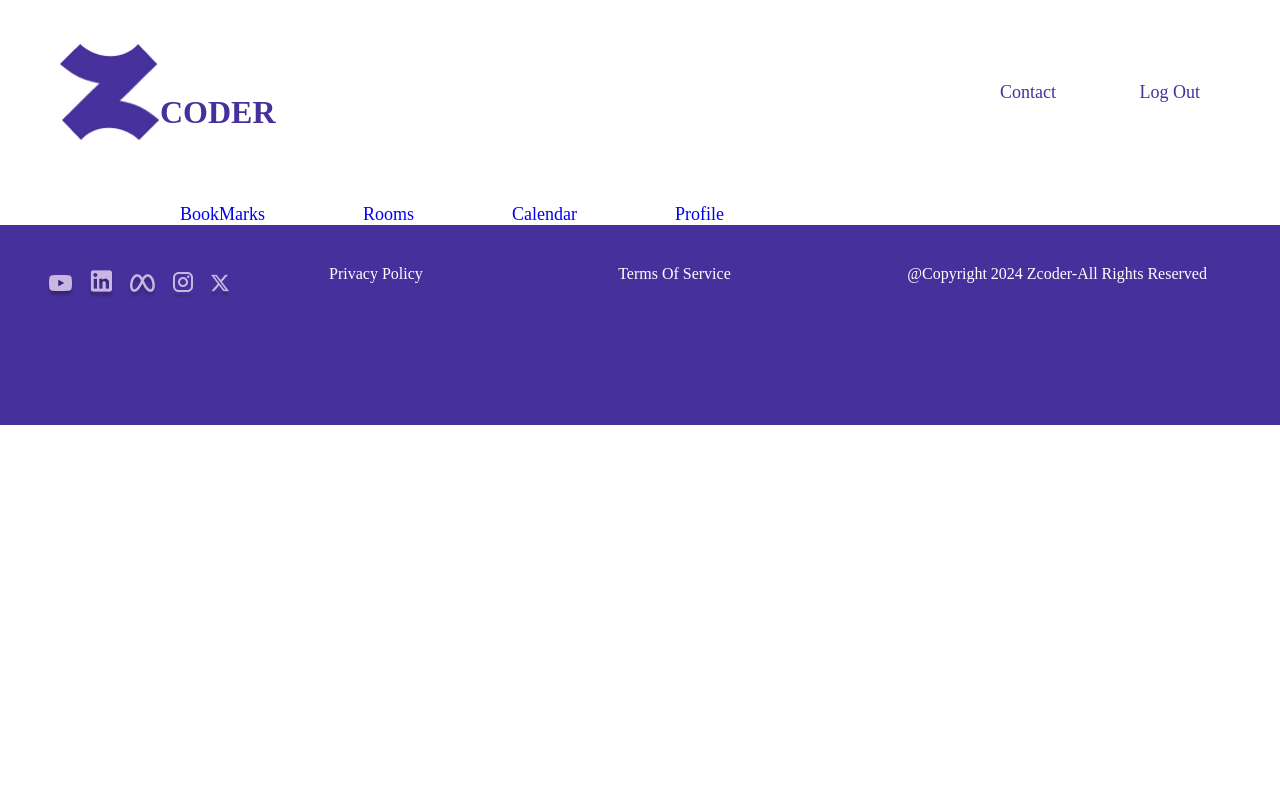
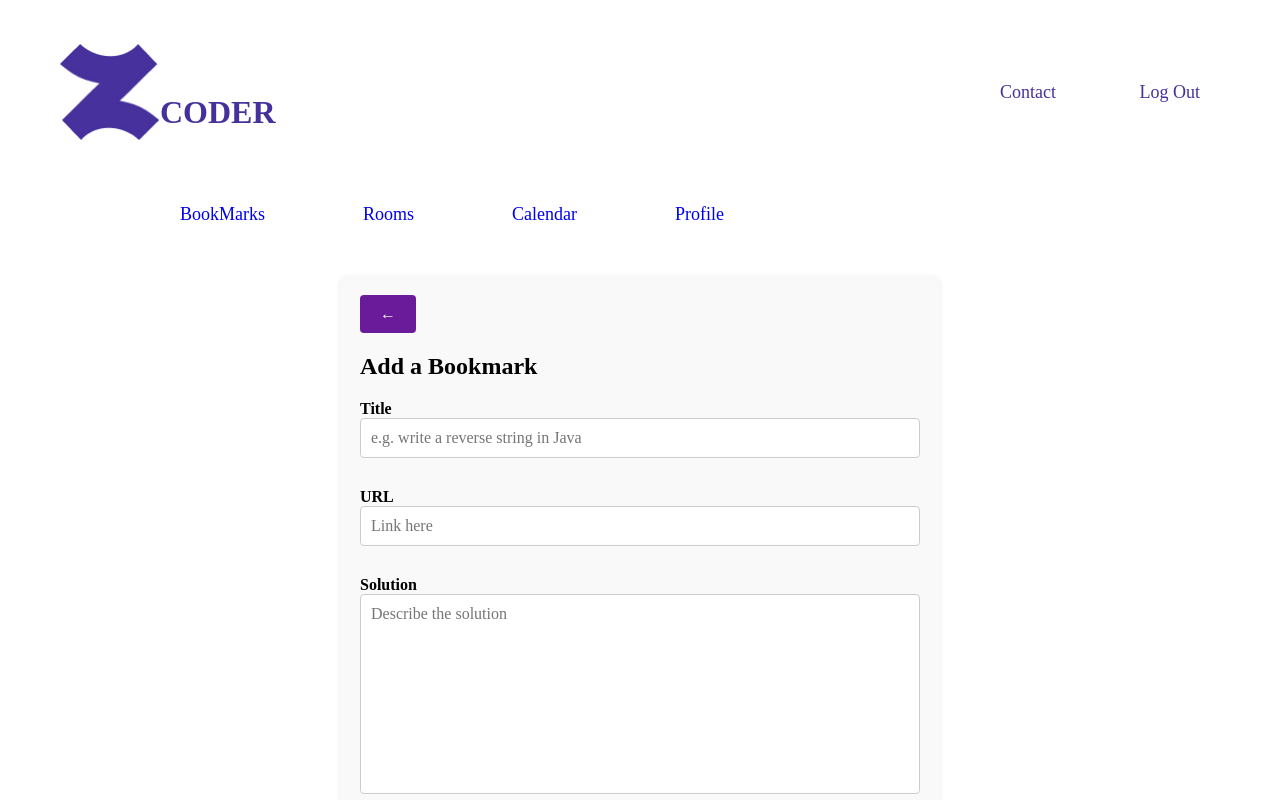
Before and after one commit to shubhangshirolawala/Zcoder, a React (Create React App) app: page /bookmarkform in a window 1280 px wide. Shown: the top 800 px of the page. Built offline with nearby package versions, Linux system fonts and the light colour scheme.

Commit message:
basic bookmark ready

```diff
--- a/src/App.js
+++ b/src/App.js
@@ -9,6 +9,7 @@ import Header from "./components/Routes/Header";
 import Footer from "./components/LandingPage/Footer";
 import LowerHeader from "./components/Routes/LowerHeader";
 import Bookmarks from "./components/Bookmarks";
+import BookmarkForm from "./pages/BookmarkForm";
 
 function App() {
   return (
@@ -17,8 +18,9 @@ function App() {
       <LowerHeader />
       <Routes>
         <Route path="/bookmark" element={<Bookmarks />} />
-        <Route exact path="/" element={<LandingPage />} />
+        {/* <Route exact path="/" element={<LandingPage />} /> */}
         <Route path="/login" element={<Login />} />
+        <Route path="/bookmarkform" element={<BookmarkForm />} />
       </Routes>
       <Footer />
       {/* <LandingPage/> */}
--- a/src/components/Bookmarks.jsx
+++ b/src/components/Bookmarks.jsx
@@ -1,13 +1,21 @@
-import React from 'react'
-import "./Routes/Bookmarks.css"
+import React from "react";
+import "./Routes/Bookmarks.css";
+import { useNavigate } from "react-router-dom";
 const Bookmarks = () => {
+  const navigate = useNavigate();
+
+  const handleButtonClick = () => {
+    navigate("/bookmarkform");
+  };
   return (
     <div className="main">
-    <div className='book '>
-         <button className="btn1">Add A Bookmark</button>
+      <div className="book ">
+        <button className="btn1" onClick={handleButtonClick}>
+          Add A Bookmark
+        </button>
+      </div>
     </div>
-    </div>
-  )
-}
+  );
+};
 
-export default Bookmarks
+export default Bookmarks;
--- /dev/null
+++ b/src/pages/BookmarkForm.css
@@ -0,0 +1,56 @@
+/* src/BookmarkForm.css */
+.bookmark-form {
+  max-width: 600px;
+  margin: 50px auto;
+  padding: 20px;
+  border-radius: 8px;
+  box-shadow: 0 2px 4px rgba(0, 0, 0, 0.1);
+  background-color: #f9f9f9;
+}
+
+.bookmark-form h2 {
+  margin-bottom: 20px;
+  font-size: 1.5em;
+}
+
+.bookmark-form label {
+  display: block;
+  margin-bottom: 10px;
+  font-weight: bold;
+}
+
+.bookmark-form input,
+.bookmark-form textarea {
+  width: 100%;
+  padding: 10px;
+  margin-bottom: 20px;
+  border: 1px solid #ccc;
+  border-radius: 4px;
+  font-size: 1em;
+}
+
+.bookmark-form textarea {
+  width: 100%;
+  height: 200px; /* Fixed height */
+  resize: none; /* Prevent resizing */
+  overflow-y: auto; /* Enable vertical scrolling */
+}
+
+.bookmark-form button {
+  padding: 10px 20px;
+  background-color: #6a1b9a;
+  color: #fff;
+  border: none;
+  border-radius: 4px;
+  cursor: pointer;
+  font-size: 1em;
+}
+
+.back-button {
+  background: none;
+  border: none;
+  color: #6a1b9a;
+  cursor: pointer;
+  font-size: 1.5em;
+  margin-bottom: 20px;
+}
--- /dev/null
+++ b/src/pages/BookmarkForm.js
@@ -0,0 +1,77 @@
+// src/BookmarkForm.js
+import React, { useState } from "react";
+import "./BookmarkForm.css"; // Add your CSS styles here
+import { useNavigate } from "react-router-dom";
+const BookmarkForm = () => {
+  const [title, setTitle] = useState("");
+  const [url, setUrl] = useState("");
+  const [solution, setSolution] = useState("");
+  const navigate = useNavigate();
+
+  const handleButtonClick = () => {
+    navigate("/bookmark");
+  };
+  const handleSubmit = (e) => {
+    e.preventDefault();
+    const bookmark = { title, url, solution };
+    console.log("Submitting:", bookmark);
+    // Replace with your backend URL
+    fetch("http://localhost:5000/bookmarks", {
+      method: "POST",
+      headers: {
+        "Content-Type": "application/json",
+      },
+      body: JSON.stringify(bookmark),
+    })
+      .then((response) => response.json())
+      .then((data) => {
+        console.log("Success:", data);
+      })
+      .catch((error) => {
+        console.error("Error:", error);
+      });
+  };
+
+  return (
+    <div className="bookmark-form">
+      <button className="back-button" onClick={handleButtonClick}>
+        ←
+      </button>
+      <h2>Add a Bookmark</h2>
+      <form onSubmit={handleSubmit}>
+        <label>
+          Title
+          <input
+            type="text"
+            value={title}
+            onChange={(e) => setTitle(e.target.value)}
+            placeholder="e.g. write a reverse string in Java"
+            required
+          />
+        </label>
+        <label>
+          URL
+          <input
+            type="url"
+            value={url}
+            onChange={(e) => setUrl(e.target.value)}
+            placeholder="Link here"
+            required
+          />
+        </label>
+        <label>
+          Solution
+          <textarea
+            value={solution}
+            onChange={(e) => setSolution(e.target.value)}
+            placeholder="Describe the solution"
+            required
+          />
+        </label>
+        <button type="submit">Submit</button>
+      </form>
+    </div>
+  );
+};
+
+export default BookmarkForm;
```
